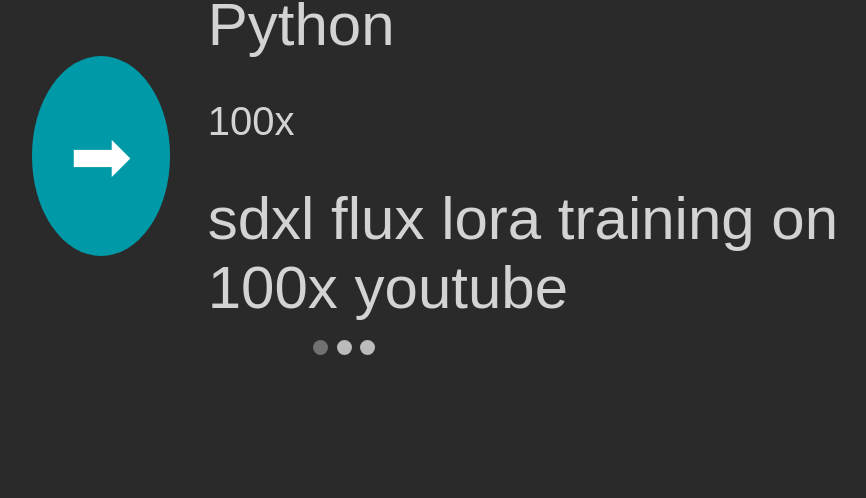
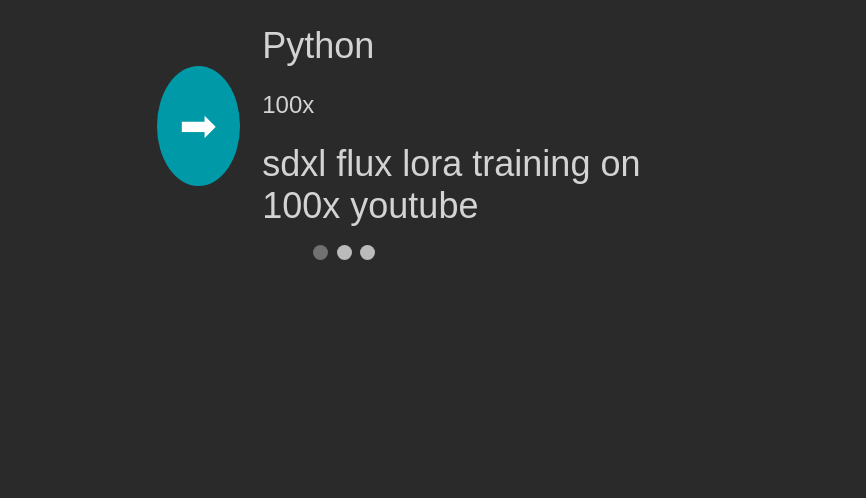
Before and after one commit to anmolsrepo/todo-scroller, a plain HTML site: page index.html in a window 1280 px wide. Shown: the part 302-800 px from the top of the page, without its empty margins (296-1162 px from the left). Drawn offline with Linux system fonts and the light colour scheme.

Commit message:
Update style.css

```diff
--- a/style.css
+++ b/style.css
@@ -65,7 +65,7 @@
 
      .container {
          text-align: left;
-         zoom: 2.5;
+         zoom: 1.5;
           width: 350px;
           margin-left: 100px;
           color: lightgray;
```
